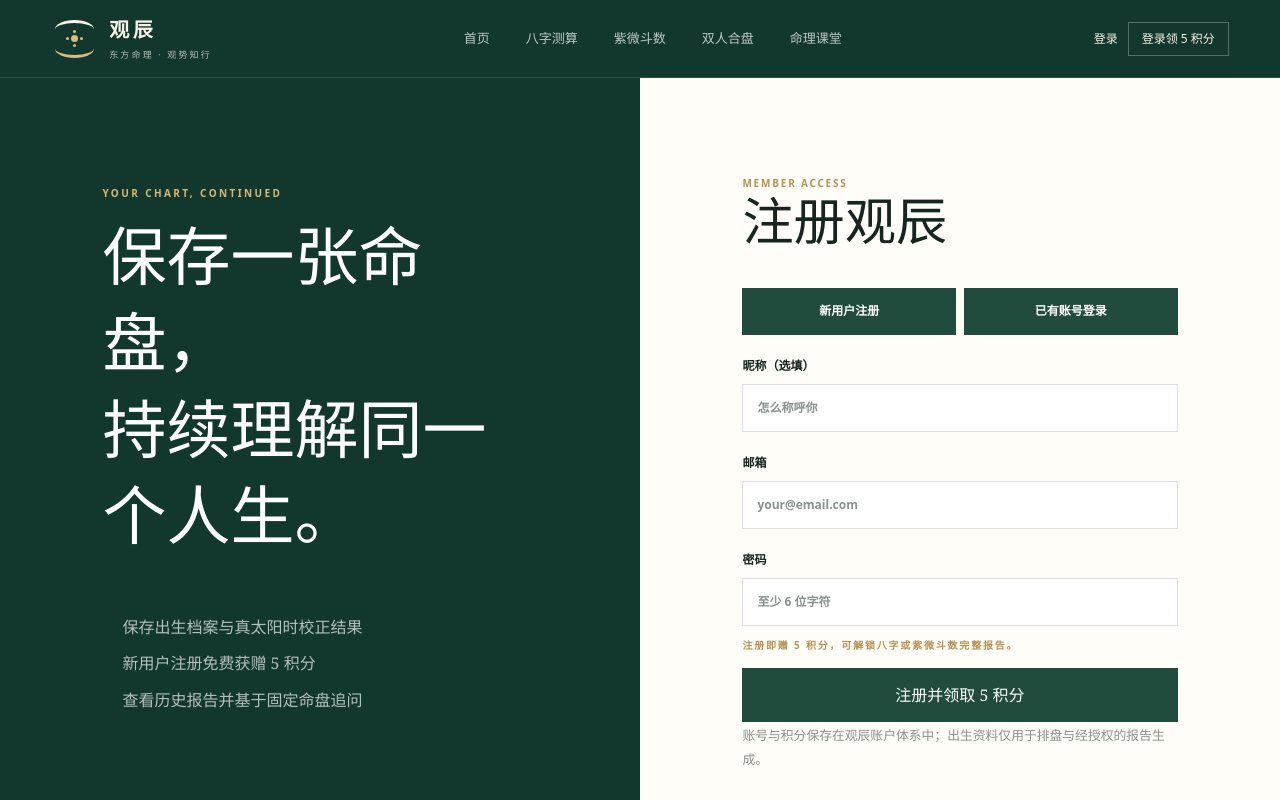
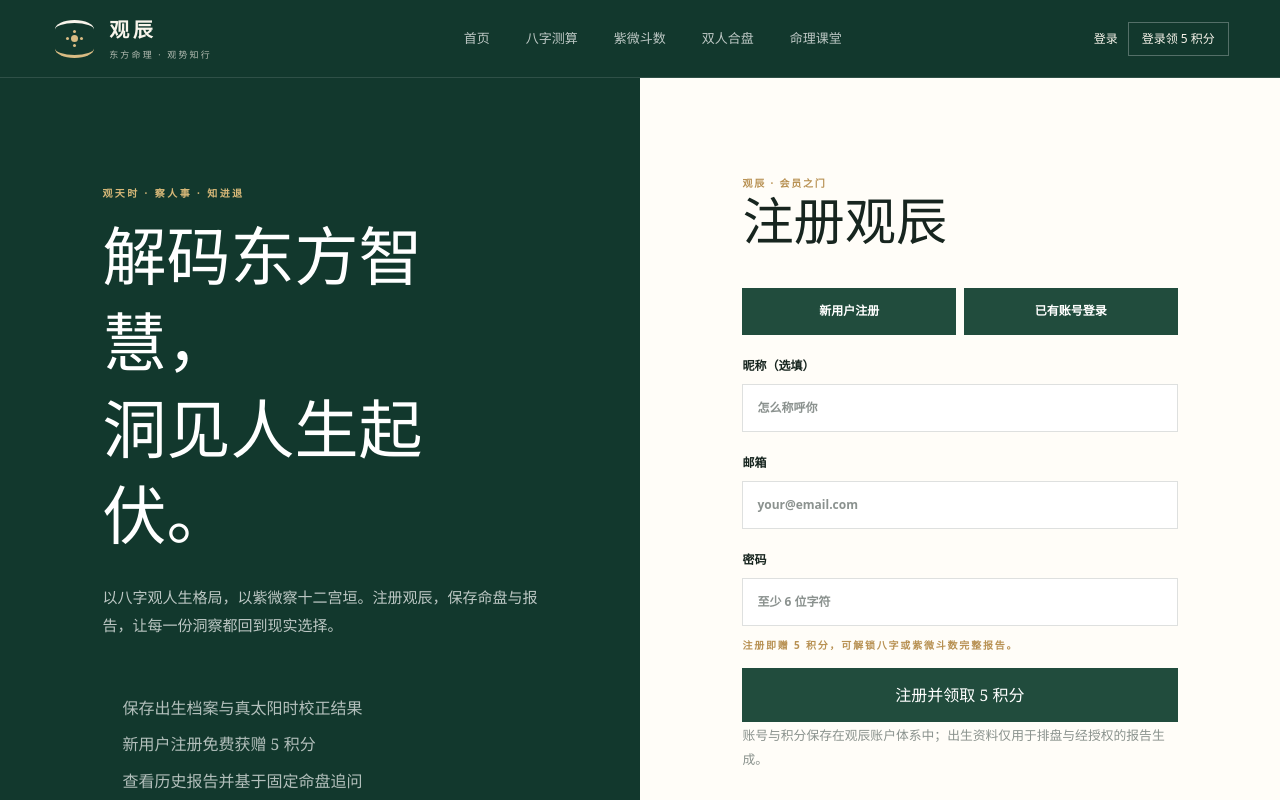
Before and after one commit to ShirleyLei005/guanchen-mingli, a Next.js app: page /login in a window 1280 px wide. Shown: the top 800 px of the page. Built offline with nearby package versions, Linux system fonts and the light colour scheme; no server answers.

Commit message:
Align login page copy with homepage

```diff
--- a/app/globals.css
+++ b/app/globals.css
@@ -859,6 +859,7 @@ footer > small { grid-column: 1/-1; text-align: center; opacity: .45; border-top
 .login-shell { min-height: 700px; display: grid; grid-template-columns: 1fr 1fr; }
 .login-value { padding: 110px 8vw; color: #fff; background: var(--pine-dark); }
 .login-value h1 { margin: 0; font-size: clamp(44px, 5vw, 68px); font-weight: 400; line-height: 1.35; }
+.login-value > span { display: block; max-width: 620px; margin-top: 24px; color: rgba(255,255,255,.72); font-size: 15px; line-height: 1.9; }
 .login-value ul { margin-top: 50px; padding-left: 20px; color: rgba(255,255,255,.68); line-height: 2.3; }
 .login-card { padding: 100px 8vw; background: #fffdf8; }
 .login-card > p { color: var(--gold); font: 700 10px/1 system-ui, sans-serif; letter-spacing: .18em; }
--- a/app/login/login-card.tsx
+++ b/app/login/login-card.tsx
@@ -46,8 +46,8 @@ export function LoginCard() {
   if (success) {
     return (
       <form className="login-card login-success" onSubmit={(event) => event.preventDefault()}>
-        <p>WELCOME</p>
-        <h2>{success.isNew ? "注册成功，礼遇已到账" : "欢迎回来"}</h2>
+        <p>观辰 · 礼遇已至</p>
+        <h2>{success.isNew ? "注册功成，礼遇已到账" : "故人重逢，命盘依旧"}</h2>
         <div className="gift-banner">
           <b>5 积分</b>
           <span>{success.isNew ? "新用户礼遇已到账，可用于解锁八字或紫微斗数完整报告。" : `当前积分余额 ${success.credits}。`}</span>
@@ -60,7 +60,7 @@ export function LoginCard() {
 
   return (
     <form className="login-card" onSubmit={(event) => { event.preventDefault(); void submit(); }}>
-      <p>MEMBER ACCESS</p>
+      <p>观辰 · 会员之门</p>
       <h2>{mode === "register" ? "注册观辰" : "登录观辰"}</h2>
       <div className="auth-tabs">
         <button type="button" className={mode === "register" ? "selected" : ""} onClick={() => { setMode("register"); setNotice(""); }}>新用户注册</button>
--- a/app/login/page.tsx
+++ b/app/login/page.tsx
@@ -13,8 +13,9 @@ export default function LoginPage() {
       <SiteHeader />
       <section className="login-shell">
         <div className="login-value">
-          <p>YOUR CHART, CONTINUED</p>
-          <h1>保存一张命盘，<br />持续理解同一个人生。</h1>
+          <p>观天时 · 察人事 · 知进退</p>
+          <h1>解码东方智慧，<br />洞见人生起伏。</h1>
+          <span>以八字观人生格局，以紫微察十二宫垣。注册观辰，保存命盘与报告，让每一份洞察都回到现实选择。</span>
           <ul><li>保存出生档案与真太阳时校正结果</li><li>新用户注册免费获赠 5 积分</li><li>查看历史报告并基于固定命盘追问</li></ul>
         </div>
         <LoginCard />
```
